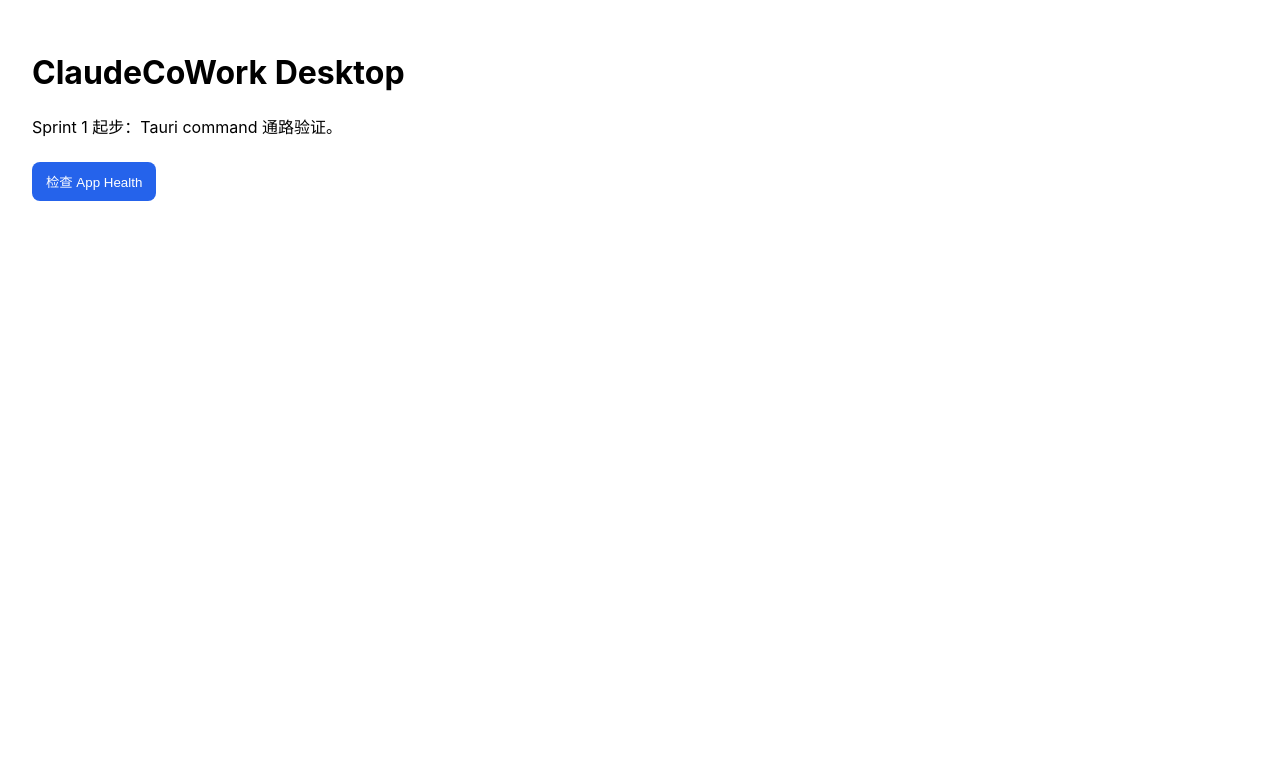
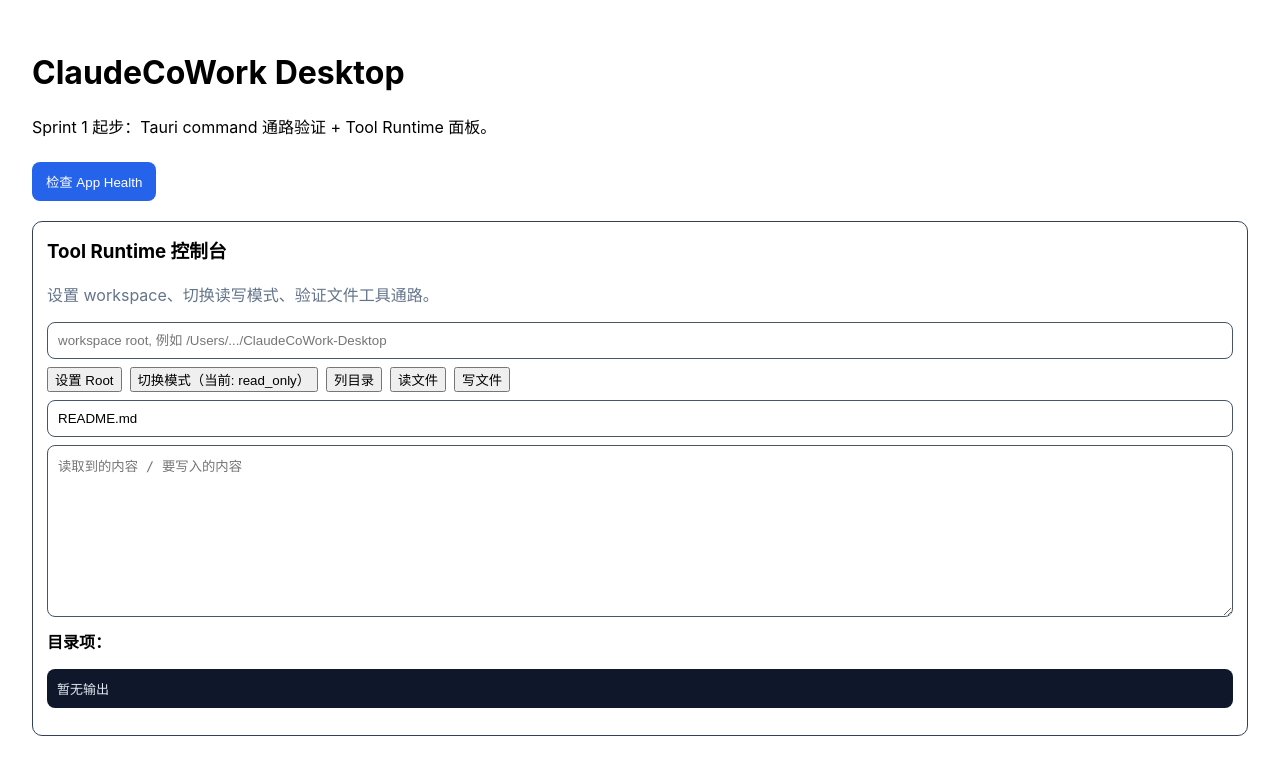
Before and after one commit to summer1874/claude-cowork-desktop, a React (Vite) app in the folder apps/desktop/: page / in a window 1280 px wide. Shown: the top 774 px of the page. Built offline with nearby package versions, Linux system fonts and the light colour scheme.

Commit message:
Add Tool Runtime frontend control panel for fs commands

```diff
--- a/apps/desktop/src/App.tsx
+++ b/apps/desktop/src/App.tsx
@@ -1,4 +1,5 @@
 import { useState } from 'react';
+import ToolPanel from './components/ToolPanel';
 import { getAppHealth, type AppHealth } from './services/tauri';
 
 export default function App() {
@@ -18,7 +19,7 @@
   return (
     <main style={{ padding: 24, fontFamily: 'Inter, system-ui, sans-serif' }}>
       <h1>ClaudeCoWork Desktop</h1>
-      <p>Sprint 1 起步：Tauri command 通路验证。</p>
+      <p>Sprint 1 起步：Tauri command 通路验证 + Tool Runtime 面板。</p>
 
       <button
         onClick={checkHealth}
@@ -50,6 +51,8 @@
 {JSON.stringify(health, null, 2)}
         </pre>
       )}
+
+      <ToolPanel />
     </main>
   );
 }
--- /dev/null
+++ b/apps/desktop/src/components/ToolPanel.tsx
@@ -0,0 +1,91 @@
+import { useState } from 'react';
+import {
+  fsList,
+  fsRead,
+  fsWrite,
+  setFsMode,
+  setWorkspaceRoot,
+  type FsMode,
+} from '../services/tools';
+import { useToolStore } from '../stores/toolStore';
+
+export default function ToolPanel() {
+  const {
+    workspaceRoot,
+    mode,
+    list,
+    selectedPath,
+    fileContent,
+    output,
+    setWorkspaceRoot: setRoot,
+    setMode,
+    setList,
+    setSelectedPath,
+    setFileContent,
+    setOutput,
+  } = useToolStore();
+
+  const [busy, setBusy] = useState(false);
+
+  const run = async (fn: () => Promise<void>) => {
+    setBusy(true);
+    try {
+      await fn();
+    } catch (e) {
+      setOutput(String(e));
+    } finally {
+      setBusy(false);
+    }
+  };
+
+  return (
+    <section style={{ marginTop: 20, border: '1px solid #334155', borderRadius: 10, padding: 14 }}>
+      <h3 style={{ marginTop: 0 }}>Tool Runtime 控制台</h3>
+      <p style={{ color: '#64748b', marginTop: 0 }}>设置 workspace、切换读写模式、验证文件工具通路。</p>
+
+      <div style={{ display: 'grid', gap: 8 }}>
+        <input
+          value={workspaceRoot}
+          onChange={(e) => setRoot(e.target.value)}
+          placeholder="workspace root, 例如 /Users/.../ClaudeCoWork-Desktop"
+          style={{ padding: 10, borderRadius: 8, border: '1px solid #475569' }}
+        />
+        <div style={{ display: 'flex', gap: 8, flexWrap: 'wrap' }}>
+          <button onClick={() => run(async () => { await setWorkspaceRoot(workspaceRoot); setOutput('workspace root 已设置'); })} disabled={busy}>设置 Root</button>
+          <button onClick={() => run(async () => { const m: FsMode = mode === 'read_only' ? 'read_write' : 'read_only'; await setFsMode(m); setMode(m); setOutput(`mode => ${m}`); })} disabled={busy}>
+            切换模式（当前: {mode}）
+          </button>
+          <button onClick={() => run(async () => { const items = await fsList('.'); setList(items); setOutput(`list ok: ${items.length} items`); })} disabled={busy}>列目录</button>
+          <button onClick={() => run(async () => { const text = await fsRead(selectedPath); setFileContent(text); setOutput(`read ok: ${selectedPath}`); })} disabled={busy}>读文件</button>
+          <button onClick={() => run(async () => { await fsWrite(selectedPath, fileContent); setOutput(`write ok: ${selectedPath}`); })} disabled={busy}>写文件</button>
+        </div>
+
+        <input
+          value={selectedPath}
+          onChange={(e) => setSelectedPath(e.target.value)}
+          placeholder="相对路径，如 docs/progress-log.md"
+          style={{ padding: 10, borderRadius: 8, border: '1px solid #475569' }}
+        />
+
+        <textarea
+          value={fileContent}
+          onChange={(e) => setFileContent(e.target.value)}
+          placeholder="读取到的内容 / 要写入的内容"
+          rows={10}
+          style={{ padding: 10, borderRadius: 8, border: '1px solid #475569', fontFamily: 'ui-monospace, SFMono-Regular, Menlo, monospace' }}
+        />
+      </div>
+
+      <div style={{ marginTop: 12 }}>
+        <strong>目录项：</strong>
+        <ul>
+          {list.slice(0, 20).map((item) => (
+            <li key={item.path}>{item.is_dir ? '📁' : '📄'} {item.name}</li>
+          ))}
+        </ul>
+      </div>
+
+      <pre style={{ background: '#0f172a', color: '#e2e8f0', padding: 10, borderRadius: 8, overflow: 'auto' }}>{output || '暂无输出'}</pre>
+    </section>
+  );
+}
--- /dev/null
+++ b/apps/desktop/src/services/tools.ts
@@ -0,0 +1,60 @@
+import type { AppHealth } from './tauri';
+
+export type FsMode = 'read_only' | 'read_write';
+
+export type FsListItem = {
+  name: string;
+  path: string;
+  is_dir: boolean;
+};
+
+export type FsStat = {
+  path: string;
+  is_dir: boolean;
+  len: number;
+};
+
+async function invokeTauri<T>(cmd: string, args?: Record<string, unknown>): Promise<T> {
+  const { invoke } = await import('@tauri-apps/api/core');
+  return invoke<T>(cmd, args);
+}
+
+function isTauri() {
+  return Boolean((window as any).__TAURI_INTERNALS__);
+}
+
+export async function setWorkspaceRoot(root: string): Promise<void> {
+  if (!isTauri()) return;
+  await invokeTauri('fs_set_workspace_root', { root });
+}
+
+export async function setFsMode(mode: FsMode): Promise<void> {
+  if (!isTauri()) return;
+  await invokeTauri('fs_set_mode', { mode });
+}
+
+export async function fsList(relPath = '.'): Promise<FsListItem[]> {
+  if (!isTauri()) return [];
+  return invokeTauri<FsListItem[]>('fs_list', { relPath });
+}
+
+export async function fsRead(relPath: string): Promise<string> {
+  if (!isTauri()) return '[web-dev] fs_read unavailable';
+  return invokeTauri<string>('fs_read', { relPath });
+}
+
+export async function fsWrite(relPath: string, content: string): Promise<void> {
+  if (!isTauri()) return;
+  await invokeTauri('fs_write', { relPath, content });
+}
+
+export async function fsStat(relPath: string): Promise<FsStat> {
+  if (!isTauri()) return { path: relPath, is_dir: false, len: 0 };
+  return invokeTauri<FsStat>('fs_stat', { relPath });
+}
+
+export async function healthFallback(): Promise<AppHealth> {
+  if (!isTauri()) return { version: 'web-dev', ok: true };
+  const { invoke } = await import('@tauri-apps/api/core');
+  return invoke<AppHealth>('app_health');
+}
--- /dev/null
+++ b/apps/desktop/src/stores/toolStore.ts
@@ -0,0 +1,32 @@
+import { create } from 'zustand';
+import type { FsMode, FsListItem } from '../services/tools';
+
+type ToolState = {
+  workspaceRoot: string;
+  mode: FsMode;
+  list: FsListItem[];
+  selectedPath: string;
+  fileContent: string;
+  output: string;
+  setWorkspaceRoot: (v: string) => void;
+  setMode: (v: FsMode) => void;
+  setList: (v: FsListItem[]) => void;
+  setSelectedPath: (v: string) => void;
+  setFileContent: (v: string) => void;
+  setOutput: (v: string) => void;
+};
+
+export const useToolStore = create<ToolState>((set) => ({
+  workspaceRoot: '',
+  mode: 'read_only',
+  list: [],
+  selectedPath: 'README.md',
+  fileContent: '',
+  output: '',
+  setWorkspaceRoot: (workspaceRoot) => set({ workspaceRoot }),
+  setMode: (mode) => set({ mode }),
+  setList: (list) => set({ list }),
+  setSelectedPath: (selectedPath) => set({ selectedPath }),
+  setFileContent: (fileContent) => set({ fileContent }),
+  setOutput: (output) => set({ output }),
+}));
```
Also changed, not shown: 1 other file (tests, documents, lock files or other folders).
